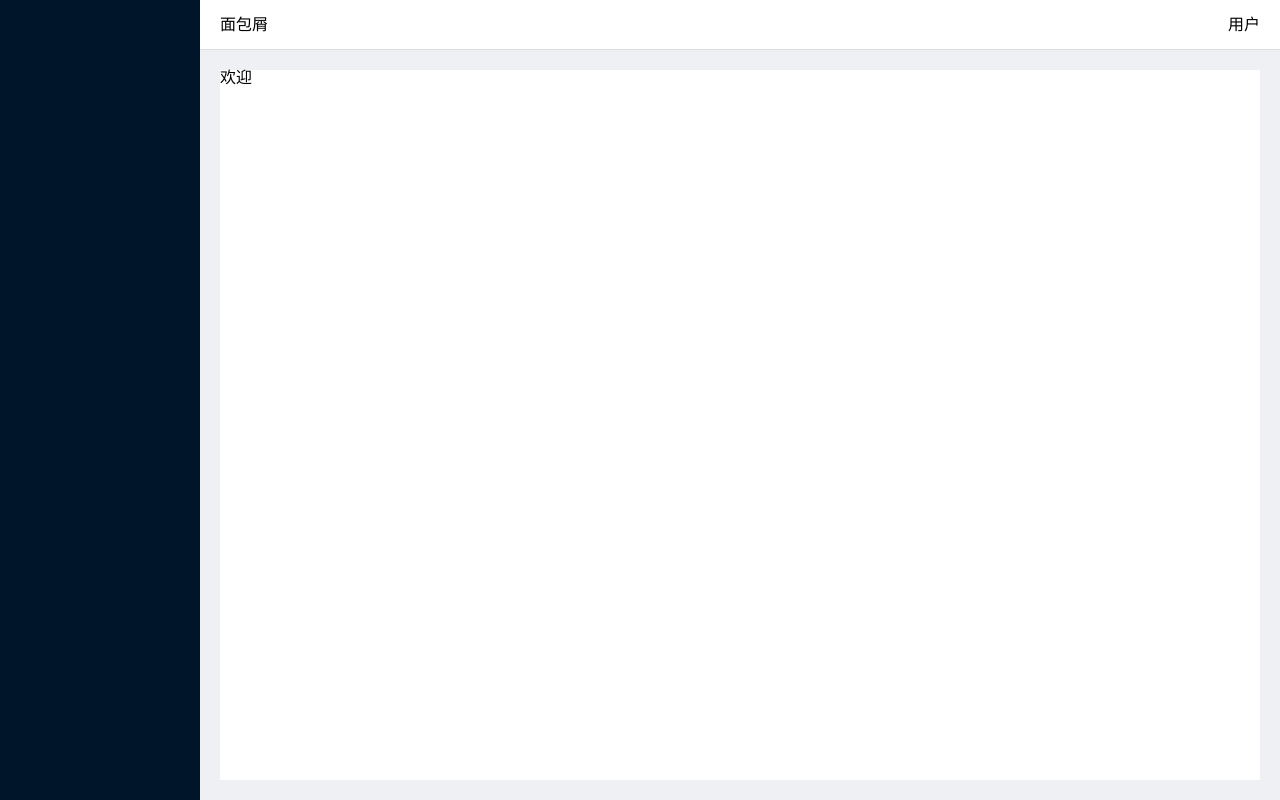
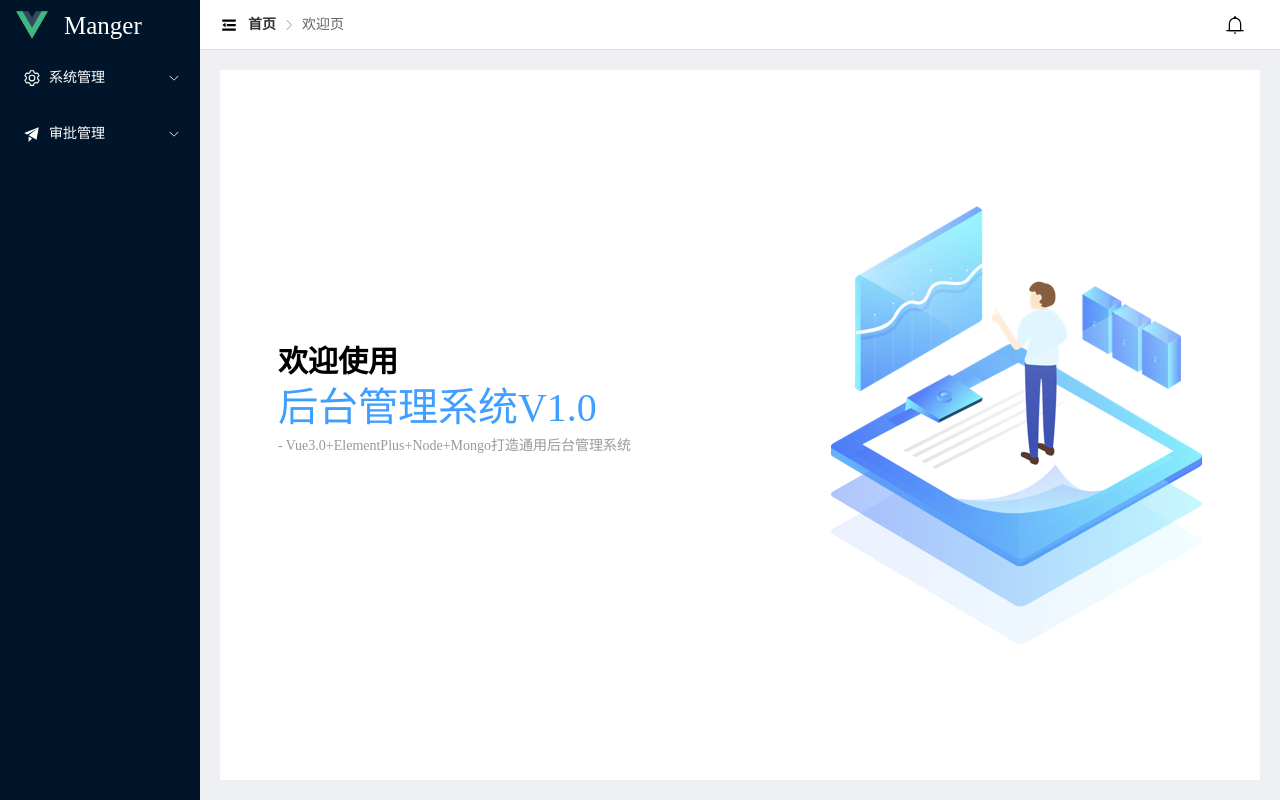
Before and after one commit to cloudnzk/vue-gpu-manage, a Vue app: page /#/welcome in a window 1280 px wide. Built offline with nearby package versions, Linux system fonts and the light colour scheme.

Commit message:
前台首页布局搭建

```diff
--- /dev/null
+++ b/src/components/Breadcrumb/BreadCrumb.vue
@@ -0,0 +1,18 @@
+<template>
+  <el-breadcrumb :separator-icon="ArrowRight">
+    <el-breadcrumb-item v-for="(item, index) in breadList" :key="item.path">
+      <router-link :to="item.path" v-if="index == 0">{{
+        item.meta.title
+      }}</router-link>
+      <span v-else>{{ item.meta.title }}</span>
+    </el-breadcrumb-item>
+  </el-breadcrumb>
+</template>
+<script setup>
+import { ArrowRight } from "@element-plus/icons-vue";
+import { computed } from "@vue/runtime-core";
+import { useRoute } from "vue-router";
+
+const route = useRoute();
+const breadList = computed(() => route.matched);
+</script>
--- a/src/components/Home.vue
+++ /dev/null
@@ -1,78 +0,0 @@
-<template>
-  <div class="basic-layout">
-    <div class="nav-side"></div>
-    <div class="content-right">
-      <div class="nav-top">
-        <div class="bread">面包屑</div>
-        <div class="user">用户</div>
-      </div>
-
-      <!-- 子路由展示 -->
-      <div class="wrapper">
-        <div class="main-page">
-          <router-view></router-view>
-        </div>
-      </div>
-    </div>
-  </div>
-</template>
-<script>
-// import {request} from "utils/request"
-
-export default {
-  name: "HomePage",
-  mixins: [],
-  components: {},
-  props: {},
-  data() {
-    return {};
-  },
-  computed: {},
-  watch: {},
-  created() {
-    // request({
-    //   'url': '/login'
-    // }).then(res => console.log(res))
-  },
-  mounted() {},
-  unmounted() {},
-  methods: {},
-};
-</script>
-<style lang="scss" scoped>
-.basic-layout {
-  position: relative;
-  .nav-side {
-    position: fixed;
-    width: 200px;
-    height: 100vh;
-    background-color: #001529;
-    color: #fff;
-    overflow-y: auto;
-    // 侧边栏菜单折叠展开过渡动画
-    transition: width 0.5s;
-  }
-  .content-right {
-    margin-left: 200px;
-    .nav-top {
-      height: 50px;
-      line-height: 50px;
-      display: flex;
-      justify-content: space-between;
-      border-bottom: 1px solid #ddd;
-      padding: 0 20px;
-    }
-    .wrapper {
-      background: #eef0f3;
-      padding: 20px;
-      // 因为设置了盒模型的类型为 border-box，所以不用再减去 padding 的值
-      height: calc(100vh - 50px);
-      // background-color: #fff;
-      .main-page {
-        background-color: #fff;
-        height: 100%;
-      }
-    }
-  }
-}
-</style>
--- a/src/router/index.js
+++ b/src/router/index.js
@@ -1,6 +1,6 @@
 import { createRouter, createWebHashHistory } from "vue-router";
 
-const Home = () => import('../components/Home')
+const Home = () => import('../views/Home')
 const Welcome = () => import('../views/Welcome')
 const Login = () => import('../views/Login')
 
--- /dev/null
+++ b/src/views/Home.vue
@@ -0,0 +1,228 @@
+<template>
+  <div class="basic-layout">
+    <div class="nav-side" :class="isCollapse ? 'fold-menu' : ''">
+      <!-- logo -->
+      <div class="nav-left-logo">
+        <img src="./../assets/logo.png" alt="" />
+        <span>Manger</span>
+      </div>
+      <!-- 菜单 -->
+      <el-menu
+        default-active="2"
+        class="el-menu-vertical-demo"
+        background-color="#001529"
+        text-color="#fff"
+        active-text-color="#409eff"
+        :collapse="isCollapse"
+      >
+      <!-- <MenuTree :menuList="menuList"/> -->
+        <el-sub-menu index="1">
+          <template #title>
+            <el-icon><Setting /></el-icon>
+            <span>系统管理</span>
+          </template>
+          <el-menu-item index="1-1">用户管理</el-menu-item>
+          <el-menu-item index="1-2">菜单管理</el-menu-item>
+        </el-sub-menu>
+        <el-sub-menu index="2">
+          <template #title>
+            <el-icon><Promotion /></el-icon>
+            <span>审批管理</span>
+          </template>
+          <el-menu-item index="2-1">休假申请</el-menu-item>
+          <el-menu-item index="2-2">待我审批</el-menu-item>
+        </el-sub-menu>
+      </el-menu>
+    </div>
+
+    <div class="content-right" :class="isCollapse ? 'fold-content' : ''">
+      <div class="nav-top">
+        <!-- 面包屑 -->
+        <div class="bar-left">
+          <el-icon class="collapse-i" @click="toggleMenu">
+            <Fold />
+          </el-icon>
+          <div class="bread"><bread-crumb /></div>
+        </div>
+        <!-- 用户信息 -->
+        <div class="top-userinfo">
+          <!-- 通知 -->
+          <el-badge
+            :is-dot="noticeCount"
+            class="item bellicon"
+            style="cursor: pointer"
+            ><el-icon><Bell /></el-icon>
+          </el-badge>
+          <!-- 下拉菜单 -->
+          <el-dropdown @command="dropMenuHandler">
+            <span class="userinfo-name">{{ userInfo.userName }}</span>
+            <template #dropdown>
+              <el-dropdown-menu>
+                <el-dropdown-item command="email"
+                  >邮箱：{{ userInfo.userEmail }}</el-dropdown-item
+                >
+                <el-dropdown-item command="logout">退出</el-dropdown-item>
+              </el-dropdown-menu>
+            </template>
+          </el-dropdown>
+        </div>
+      </div>
+
+      <!-- 子路由展示 -->
+      <div class="wrapper">
+        <div class="main-page">
+          <router-view></router-view>
+        </div>
+      </div>
+    </div>
+  </div>
+</template>
+<script>
+// import {request} from "utils/request"
+import BreadCrumb from 'components/Breadcrumb/BreadCrumb'
+// import MenuTree from './MenuTree/MenuTree'
+
+export default {
+  name: "HomePage",
+  mixins: [],
+  components: {
+    BreadCrumb,
+    // MenuTree,
+  },
+  props: {},
+  data() {
+    return {
+      isCollapse: false, // 菜单是否折叠
+      userInfo: this.$store.state.userInfo, // 用户信息
+      noticeCount: 0, // 通知数量
+      menuList: [], // 菜单列表数据
+    };
+  },
+  computed: {},
+  watch: {},
+  created() {},
+  mounted() {},
+  unmounted() {},
+  methods: {
+    //收缩菜单
+    toggleMenu() {
+      this.isCollapse = !this.isCollapse;
+    },
+    //下拉菜单点击事件
+    dropMenuHandler(command) {
+      if (command === "email") {
+        return;
+      } else if (command === "logout") {
+        //退出登录，清空登录状态并跳转到登录页
+        this.$store.commit("saveUserInfo", "");
+        this.$router.replace("/login");
+      }
+    },
+  },
+};
+</script>
+<style lang="scss" scoped>
+.basic-layout {
+  position: relative;
+  .nav-side {
+    position: fixed;
+    width: 200px;
+    height: 100vh;
+    background-color: #001529;
+    color: #fff;
+    overflow-y: auto;
+    // 侧边栏菜单折叠展开过渡动画
+    transition: width 0.5s;
+
+    .nav-left-logo {
+      display: flex;
+      align-items: center;
+      font-size: 18px;
+      height: 50px;
+      span {
+        font-size: 25px;
+        color: #fff;
+      }
+      img {
+        margin: 0 16px;
+        width: 32px;
+        height: 32px;
+      }
+    }
+
+    .el-menu-item:hover {
+      background-color: #0c2b42 !important;
+    }
+    .el-menu-vertical-demo {
+      border: none;
+    }
+    &.fold-menu {
+      width: 65px;
+    }
+
+    .el-menu-vertical-demo:not(.el-menu--collapse) {
+      width: 200px;
+      min-height: 400px;
+    }
+  }
+  .content-right {
+    margin-left: 200px;
+    transition: all 0.5s;
+
+    &.fold-content {
+      margin-left: 65px;
+    }
+    .nav-top {
+      height: 50px;
+      line-height: 50px;
+      display: flex;
+      justify-content: space-between;
+      border-bottom: 1px solid #ddd;
+      padding: 0 20px;
+
+      .bar-left {
+        display: flex;
+        align-items: center;
+        .collapse-i {
+          margin-right: 10px;
+          font-size: 18px;
+          cursor: pointer;
+        }
+      }
+
+      .top-userinfo {
+        display: flex;
+        justify-content: center;
+        align-items: center;
+        .item {
+          line-height: 30px;
+          margin-top: 6px;
+        }
+        .bellicon {
+          font-size: 20px;
+          margin-right: 15px;
+        }
+        .userinfo-name {
+          font-size: 18px;
+          cursor: pointer;
+          color: #409eff;
+        }
+        .el-badge__content.is-fixed.is-dot {
+          right: 19px;
+        }
+      }
+    }
+    .wrapper {
+      background: #eef0f3;
+      padding: 20px;
+      // 因为设置了盒模型的类型为 border-box，所以不用再减去 padding 的值
+      height: calc(100vh - 50px);
+      // background-color: #fff;
+      .main-page {
+        background-color: #fff;
+        height: 100%;
+      }
+    }
+  }
+}
+</style>
--- /dev/null
+++ b/src/views/MenuTree/MenuTree.vue
@@ -0,0 +1,29 @@
+<template>
+    <template v-for="item in menuList" :key="item._id">
+        <el-submenu :index="item.path" v-if="item.children && item.children.length > 0 && item.children[0].menuType == 1">
+            <template #title>
+                <i :class="item.icon"></i>
+                <span>{{item.menuName}}</span>
+            </template>
+            <!-- 递归组件，再次循环判断子菜单 -->
+            <MenuTree :menuList="item.children"/>
+        </el-submenu>
+        <el-menu-item v-else :index="item.path">
+            <i :class="item.icon"></i>
+            <template #title>{{item.menuName}}</template>
+        </el-menu-item>
+    </template>
+</template>
+<script>
+export default {
+    name:'MenuTree',
+    props:{
+        menuList:{
+            type:Array,
+            default:function(){
+                return[];
+            }
+        }
+    }
+}
+</script>
--- a/src/views/Welcome.vue
+++ b/src/views/Welcome.vue
@@ -1,25 +1,49 @@
 <template>
-  <div class="welcome">欢迎</div>
+  <div class="welcome-main">
+    <div class="welcome-left">
+      <div class="main-title">欢迎使用</div>
+      <div class="sub-title">后台管理系统V1.0</div>
+      <div class="desc">
+        - Vue3.0+ElementPlus+Node+Mongo打造通用后台管理系统
+      </div>
+    </div>
+    <div class="welcome-right"></div>
+  </div>
 </template>
 <script>
-  export default {
-    name:'WelcomePage',
-    mixins: [],
-    components: {},
-    props:{},
-    data () {
-      return {
-
-      };
-    },
-    computed: {},
-    watch: {},
-    created() {},
-    mounted() {},
-    unmounted() {},
-    methods: {},
-  }
+export default {
+  name: "WelcomePage",
+};
 </script>
 <style lang="scss" scoped>
-
+.welcome-main {
+  display: flex;
+  justify-content: center;
+  align-items: center;
+  height: 100%;
+  background-color: #fff;
+  .welcome-left {
+    margin-bottom: 50px;
+    .main-title {
+      font-size: 30px;
+      font-weight: bold;
+    }
+    .sub-title {
+      font-size: 40px;
+      line-height: 62px;
+      color: #409eff;
+    }
+    .desc {
+      text-align: right;
+      font-size: 14px;
+      color: #999;
+    }
+  }
+  .welcome-right {
+    background: url("./../assets/images/welcome.png");
+    width: 371px;
+    height: 438px;
+    margin-left: 200px;
+  }
+}
 </style>
```
